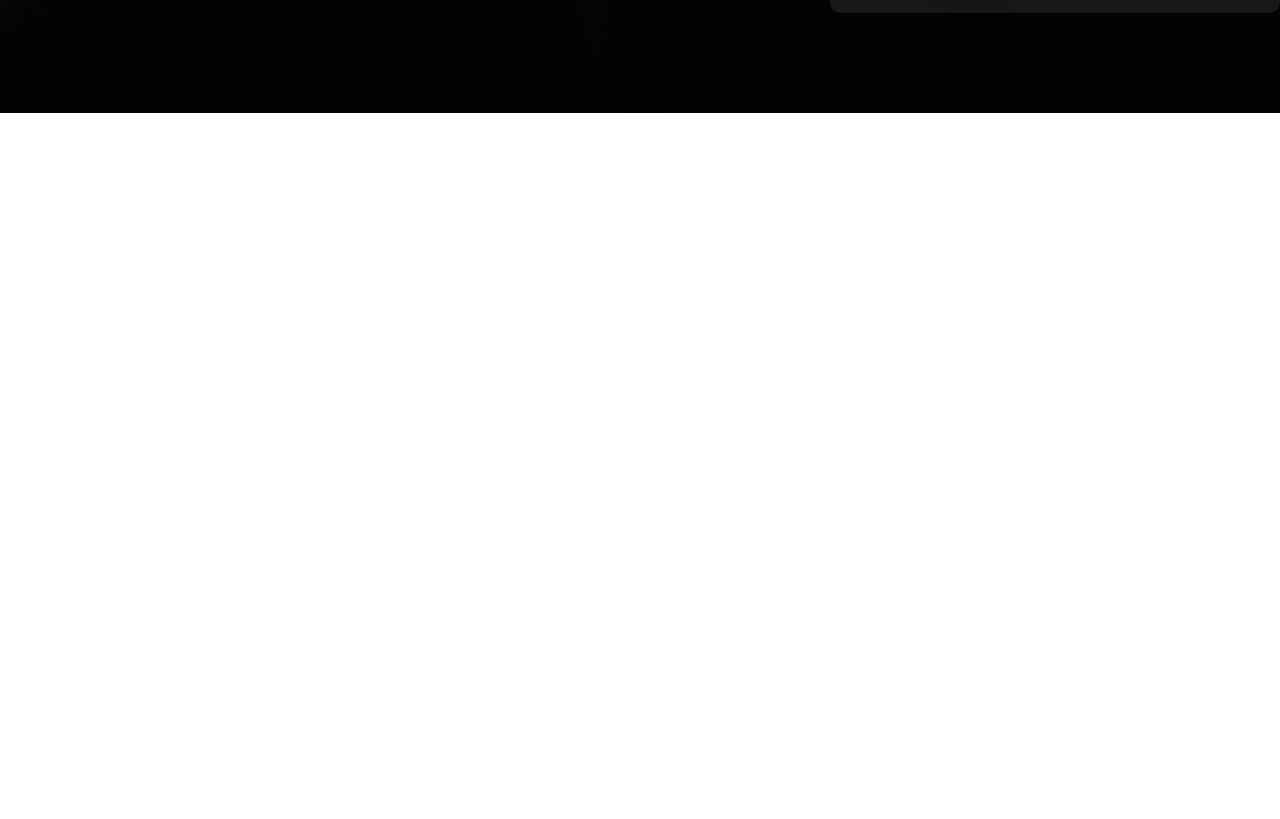
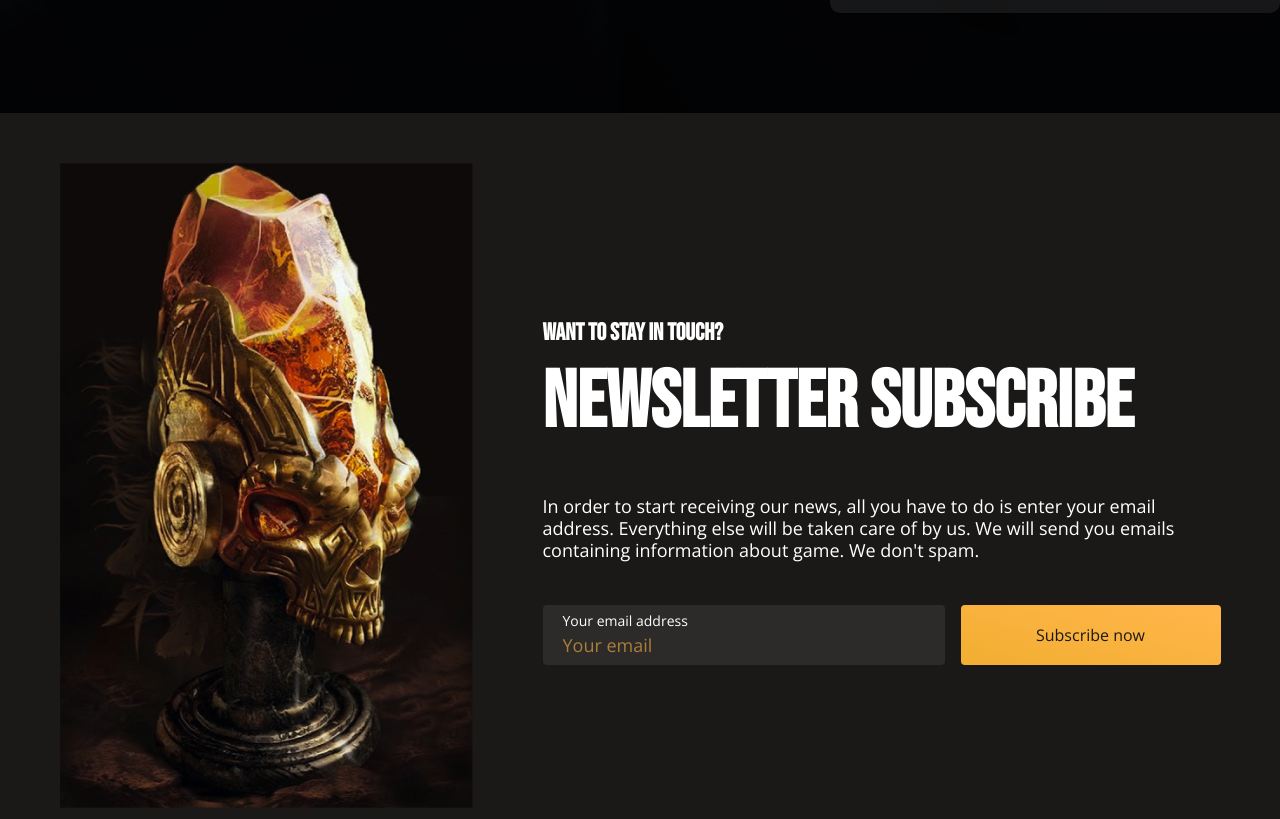
Before and after one commit to lucianovictor/page-jogo-SOS, a Next.js app: page / in a window 1280 px wide. Shown: the part 3887-4706 px from the top of the page. Before the commit the page ends 4000 px from the top, so only its background shows below. Built offline with nearby package versions, Linux system fonts and the light colour scheme.

Commit message:
1feat: adding section newslwtter and styles

```diff
--- /dev/null
+++ b/src/components/Newsletter/index.tsx
@@ -0,0 +1,28 @@
+import styles from './styles.module.scss'
+
+export const Newsletter = () => (
+  <section>
+    <div className={styles.container}>
+      <img src="toten.png" alt="" />
+
+      <div className={styles.content}>
+        <h3>Want to stay in touch?</h3>
+        <h1>newsletter SUBSCRIBE </h1>
+
+        <p>
+          In order to start receiving our news, all you have to do is enter your
+          email address. Everything else will be taken care of by us. We will
+          send you emails containing information about game. We don&apos;t spam.
+        </p>
+
+        <form className={styles.form}>
+          <div className={styles.field}>
+            <label htmlFor="">Your email address</label>
+            <input type="email" placeholder="Your email" />
+          </div>
+          <button type="submit">Subscribe now</button>
+        </form>
+      </div>
+    </div>
+  </section>
+)
--- /dev/null
+++ b/src/components/Newsletter/styles.module.scss
@@ -0,0 +1,80 @@
+.container {
+  height: 100%;
+  display: flex;
+  align-items: center;
+  justify-content: center;
+  padding-top: 3.125rem;
+  background: #1A1917;
+
+  img {
+    margin-right: 4.375rem;
+  }
+
+  h1 {
+    margin: 0.5rem 0 2.75rem;
+  }
+
+  p {
+    font-size: 1.125rem;
+    line-height: 1.375rem;
+  }
+}
+
+.content {
+  width: 100%;
+  max-width: 678px;
+}
+
+.form {
+  display: flex;
+  align-items: stretch;
+  column-gap: 1rem;
+
+  margin-top: 2.75rem;
+
+  .field {
+    flex: 1;
+    display: flex;
+    flex-direction: column;
+
+    padding: 0.375rem 1.25rem;
+    border-radius: 0.25rem;
+    background: rgba(255, 255, 255, 0.08);
+
+    label {
+      font-size: 0.875rem;
+      line-height: 1.25rem;
+      margin-bottom: 0.125rem;
+    }
+
+    input {
+      color: var(--secondary);
+      font-size: 1.125rem;
+      line-height: 1.5rem;
+
+      outline: 0;
+      border: 0;
+      background: transparent;
+
+      &::placeholder {
+        color: rgba(255, 181, 72, 0.6);
+      }
+    }
+  }
+
+  button {
+    display: flex;
+    align-items: center;
+    justify-content: center;
+
+    width: 260px;
+    height: 60px;
+
+    color: #1A1917;
+    font-size: 1rem;
+    line-height: 1.375rem;
+
+    border-radius: 0.25rem;
+    background: linear-gradient(194.68deg, #FFB548 11.27%, #F3AF34 90.4%);
+  }
+}
--- a/src/pages/index.tsx
+++ b/src/pages/index.tsx
@@ -8,6 +8,7 @@ import { SystemRequirements } from 'components/ SystemRequirement'
 import { Quotes } from 'components/Quotes'
 
 import styles from 'styles/home.module.scss'
+import { Newsletter } from 'components/Newsletter'
 
 export default function Home() {
   return (
@@ -23,6 +24,7 @@ export default function Home() {
       <Features />
       <SystemRequirements />
       <Quotes />
+      <Newsletter />
     </div>
   )
 }
```
